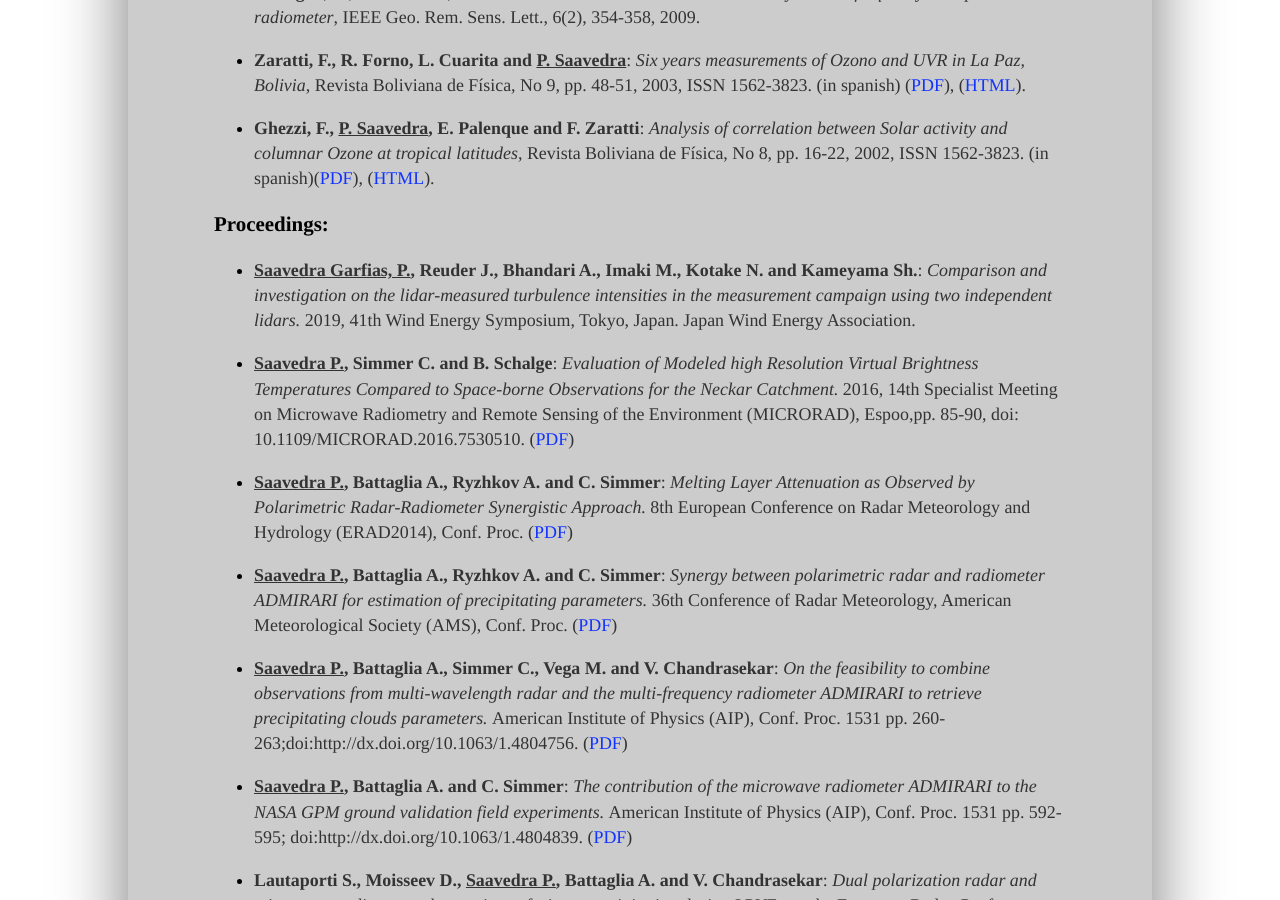
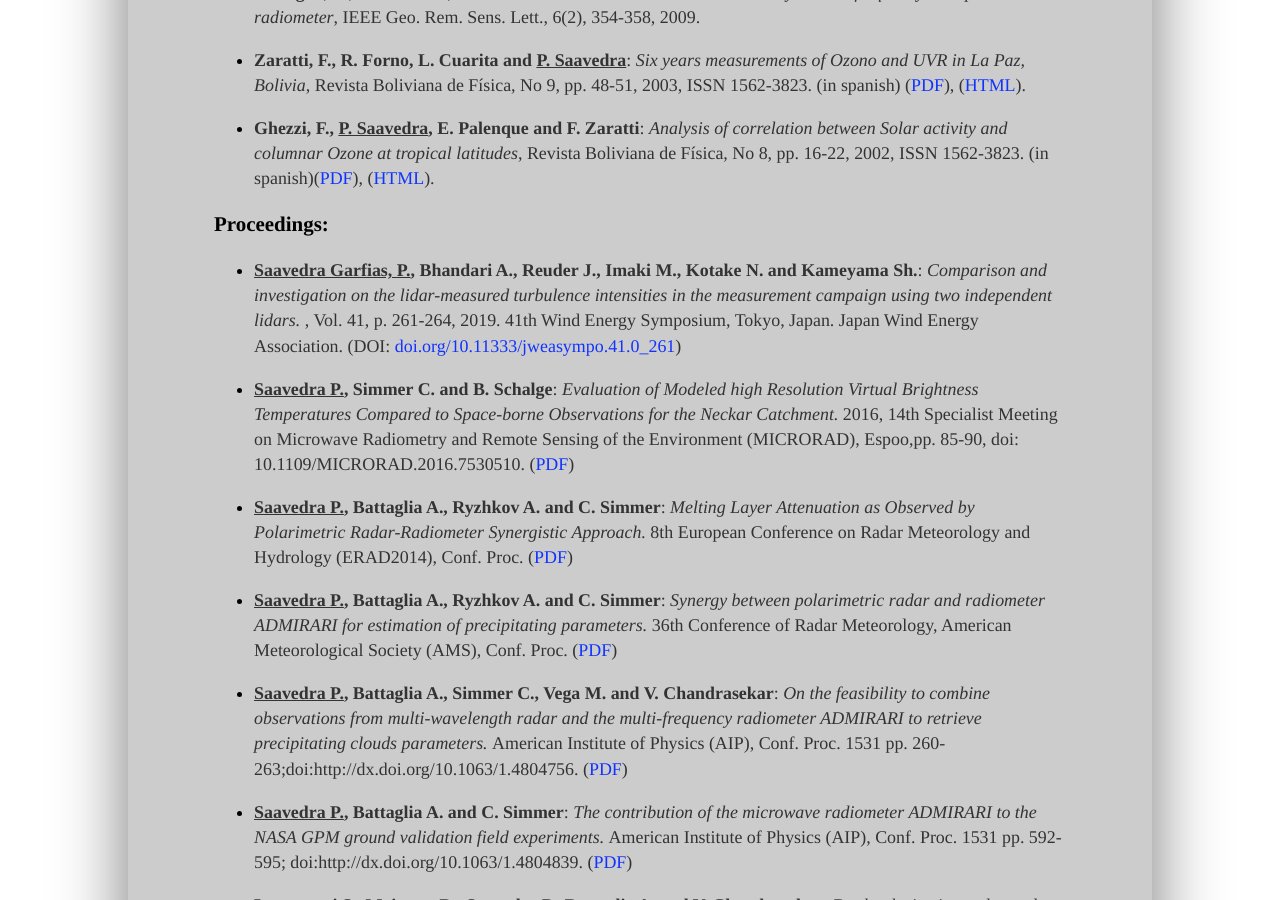
Before and after one commit to pablosaa/pablosaa.github.io, a Jekyll site: the page built from publications.html, in a window 1280 px wide and 900 px high, scrolled down 1464 px. Built offline with Jekyll 4.4.1, drawn with Linux system fonts in a browser that asks for light colours.

Commit message:
Add doi link to Japan wind energy journal proceeding

```diff
--- a/conferences.html
+++ b/conferences.html
@@ -38,7 +38,7 @@
 
 <h3><a name="posters"></a>Posters:</h3>
 <ul><li>
-    <p class="discreet"><strong>American Geophysical Union 2021</strong>, 13-17 December 2021, New Orleans, USA<br /><strong>Saavedra Garfias P., H. Kalesse-Los, et alli</strong>: <em>Classification of cloud microphysical properties as a function of sea ice concentration conditions during MOSAiC. (<a title="eLightning Poster" class="external-link" href="https://agu2021fallmeeting-agu.ipostersessions.com/Default.aspx?s=5F-9E-A0-68-9C-B2-E3-F9-90-87-E4-51-7B-4D-A2-3E">eLightning Link</a>)</em></p>
+    <p class="discreet"><strong>American Geophysical Union 2021</strong>, 13-17 December 2021, New Orleans, USA<br /><strong>Saavedra Garfias P., H. Kalesse-Los, et alii</strong>: <em>Classification of cloud microphysical properties as a function of sea ice concentration conditions during MOSAiC. (<a title="eLightning Poster" class="external-link" href="https://agu2021fallmeeting-agu.ipostersessions.com/Default.aspx?s=5F-9E-A0-68-9C-B2-E3-F9-90-87-E4-51-7B-4D-A2-3E">eLightning Link</a>)</em></p>
 </li><li>
 <p class="discreet"><strong>Arctic Amplification AC3 Science Conference 2021</strong>, 25-27 November 2021, Potsdam, Germany<br /><strong>Saavedra Garfias P., and H. Kalesse-Los</strong>: <em>Linking cloud properties and Cloudnet target classification to sea ice concentration conditions in the Western Arctic. (<a title="#PP06_Pablo_Garfias_AC3_B07.pdf" class="external-link" href="{{site.PDFmiub}}/posters/#PP06_Pablo_Garfias_AC3_B07.pdf">PDF</a>)</em></p>
 </li><li>
--- a/publications.html
+++ b/publications.html
@@ -56,10 +56,9 @@
 <h3>Proceedings:</h3>
 <ul><li>
     <p class="discreet">
-      <strong><u>Saavedra Garfias, P.</u>, Reuder J., Bhandari A., Imaki M., Kotake N. and Kameyama Sh.</strong>:
-      <em>
-	Comparison and investigation on the lidar-measured turbulence intensities in the measurement campaign using two independent lidars.
-      </em> 2019, 41th Wind Energy Symposium, Tokyo, Japan. Japan Wind Energy Association.
+      <strong><u>Saavedra Garfias, P.</u>, Bhandari A., Reuder J., Imaki M., Kotake N. and Kameyama Sh.</strong>:
+      <em>Comparison and investigation on the lidar-measured turbulence intensities in the measurement campaign using two independent lidars.
+      </em>, Vol. 41, p. 261-264, 2019. 41th Wind Energy Symposium, Tokyo, Japan. Japan Wind Energy Association. (DOI: <a class="external-link" href="https://doi.org/10.11333/jweasympo.41.0_261">doi.org/10.11333/jweasympo.41.0_261</a>)
     </p>
 </li></ul>
 <ul><li>
```
